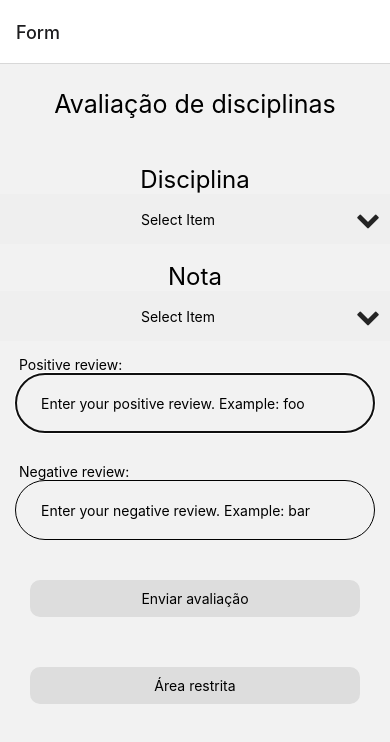
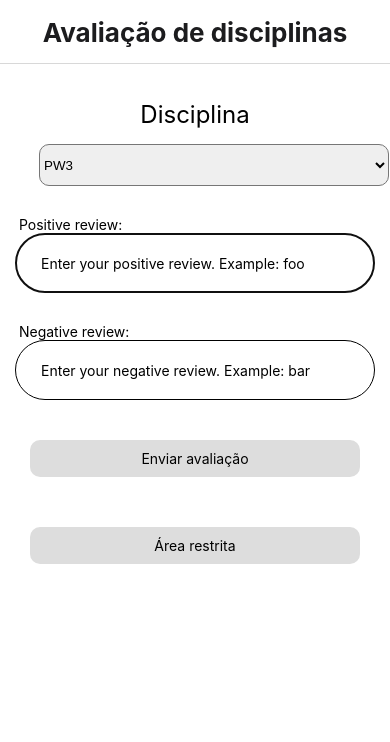
Before and after one commit to AthirsonSilva/ratingsEtec, a React Native app: screen /Form in a window 390 px wide. Shown: the top 742 px of the page. Built offline with nearby package versions, Linux system fonts and the light colour scheme.

Commit message:
dropdown delayed

```diff
--- a/App.tsx
+++ b/App.tsx
@@ -18,8 +18,34 @@ export default class App extends React.Component {
         <SafeAreaView style={styles.container}>
               <NavigationContainer>
                 <Stack.Navigator initialRouteName="Form">
-                  <Stack.Screen name="Form" component={Form} />
-                  <Stack.Screen name="Restricted" component={Restricted} />
+                  <Stack.Screen
+                    name="Form"
+                    component={Form}
+                    options={{
+                    title: 'Avaliação de disciplinas',
+                    headerStyle: {
+                      backgroundColor: '#fff',
+                    },
+                    headerTitleStyle: {
+                      fontWeight: 'bold',
+                      fontSize: 26,
+                    },
+                    headerTitleAlign: 'center',
+                  }} />
+                  <Stack.Screen
+                  name="Restricted"
+                  component={Restricted}
+                  options={{
+                    title: 'Área restrita',
+                    headerStyle: {
+                      backgroundColor: '#fff',
+                    },
+                    headerTitleStyle: {
+                      fontWeight: 'bold',
+                      fontSize: 26,
+                    },
+                    headerTitleAlign: 'center',
+                  }}/>
                 </Stack.Navigator>
               </NavigationContainer>
         </SafeAreaView>
--- a/package.json
+++ b/package.json
@@ -10,6 +10,7 @@
   },
   "dependencies": {
     "@expo/webpack-config": "^0.17.0",
+    "@react-native-picker/picker": "^2.4.6",
     "@react-navigation/native": "^6.0.13",
     "@react-navigation/native-stack": "^6.9.0",
     "axios": "^0.27.2",
@@ -19,6 +20,7 @@
     "react-dom": "18.0.0",
     "react-native": "0.69.6",
     "react-native-elements": "^3.4.2",
+    "react-native-modal-dropdown": "^1.0.2",
     "react-native-paper": "^4.12.4",
     "react-native-safe-area-context": "^4.4.1",
     "react-native-web": "~0.18.7"
--- a/screens/Form.tsx
+++ b/screens/Form.tsx
@@ -1,15 +1,26 @@
 import React from 'react';
-import { Text, TextInput, TouchableOpacity, View } from 'react-native';
-import axios from 'axios';
+import { SafeAreaView, Text, TextInput, TouchableOpacity, View } from 'react-native';
 import styles from '../styles';
 
+import { Picker } from '@react-native-picker/picker';
 import Dropdown from '../components/Dropdown';
+import ModalDropdown from 'react-native-modal-dropdown';
 
-export default function form({navigation}) {
+export default function form({navigation}: any) {
     const [subject, setSubject] = React.useState(undefined);
     const [rating, setRating] = React.useState(undefined);
     const [positive, setPositive] = React.useState('');
     const [negative, setNegative] = React.useState('');
+
+    const pickerRef = React.useRef(undefined)
+
+    const open = () => {
+      pickerRef.current.open()
+    }
+
+    const close = () => {
+      pickerRef.current.close()
+    }
 
     const subjectData = [
       { id: 1, name: 'Programaçaõ de apps mobile II' },
@@ -52,12 +63,10 @@ export default function form({navigation}) {
     }
 
     return (
-        <View>
-            <Text style={styles.title}>Avaliação de disciplinas</Text>
-
+        <SafeAreaView style={ styles.body }>
         <br />
         <br />
-        <Text style={styles.listTitle}>Disciplina</Text>
+        {/* <Text style={styles.listTitle}>Disciplina</Text>
           {!!subject && (
         <Text>
           Disciplina: {subject.name}
@@ -73,7 +82,32 @@ export default function form({navigation}) {
         </Text>
         )}
         <Dropdown label="Select Item" data={ratingData} onSelect={setRating} />
+                  */}
 
+      <Text style={styles.listTitle}>Disciplina</Text>
+        <View style={[ styles.lilMargin, {
+          marginHorizontal: '10vw',
+          height: '5vh',
+          } ]}>
+        <Picker
+          style={[ styles.picker, { borderRadius: 10 } ]}
+          ref={pickerRef}
+          selectedValue={rating}
+          onValueChange={(value, index) => {
+            setRating(value)
+
+            console.log(rating)
+            }
+          }>
+          <Picker.Item label="PW3" value="PW3" />
+          <Picker.Item label="PAM2" value="PAM2" />
+          <Picker.Item label="SE" value="SE" />
+          <Picker.Item label="SSI" value="SSI" />
+          <Picker.Item label="DTCC" value="DTCC" />
+          <Picker.Item label="QTS" value="QTS" />
+          <Picker.Item label="BD2" value="BD2" />
+        </Picker>
+        </View>
 
         <View style={ styles.lilMargin }>
             <Text> Positive review:  </Text>
@@ -115,6 +149,6 @@ export default function form({navigation}) {
                 <Text>Área restrita</Text>
             </TouchableOpacity>
           </View>
-      </View>
+      </SafeAreaView>
     );
 }
--- a/screens/Restricted.tsx
+++ b/screens/Restricted.tsx
@@ -1,5 +1,7 @@
 import * as React from 'react';
+import { SafeAreaView } from 'react-native';
 import { DataTable } from 'react-native-paper';
+import styles from '../styles';
 
 const optionsPerPage = [2, 3, 4];
 
@@ -12,6 +14,7 @@ const MyComponent = () => {
   }, [itemsPerPage]);
 
   return (
+    <SafeAreaView style={ styles.body }>
       <DataTable>
         <DataTable.Header>
           <DataTable.Title>Dessert</DataTable.Title>
@@ -43,6 +46,7 @@ const MyComponent = () => {
           optionsLabel={'Rows per page'}
           />
       </DataTable>
+    </SafeAreaView>
   );
 }
 
--- a/styles.tsx
+++ b/styles.tsx
@@ -3,6 +3,7 @@ import { StyleSheet } from "react-native";
 const styles = StyleSheet.create({
     body: {
         flex: 1,
+        backgroundColor: '#fff',
     },
 
     container:{
@@ -65,6 +66,15 @@ const styles = StyleSheet.create({
     bgimage: {
       height: '100%',
       width: '100%'
+    },
+
+    picker: {
+      flex: 1,
+      alignItems: 'center',
+      // justifyContent: 'center',
+      height: 100,
+      width: 350,
+      color: '#000',
     }
 });
 
```
Also changed, not shown: 1 other file (tests, documents, lock files or other folders). Lines whose indentation alone changed are shown as unchanged.
